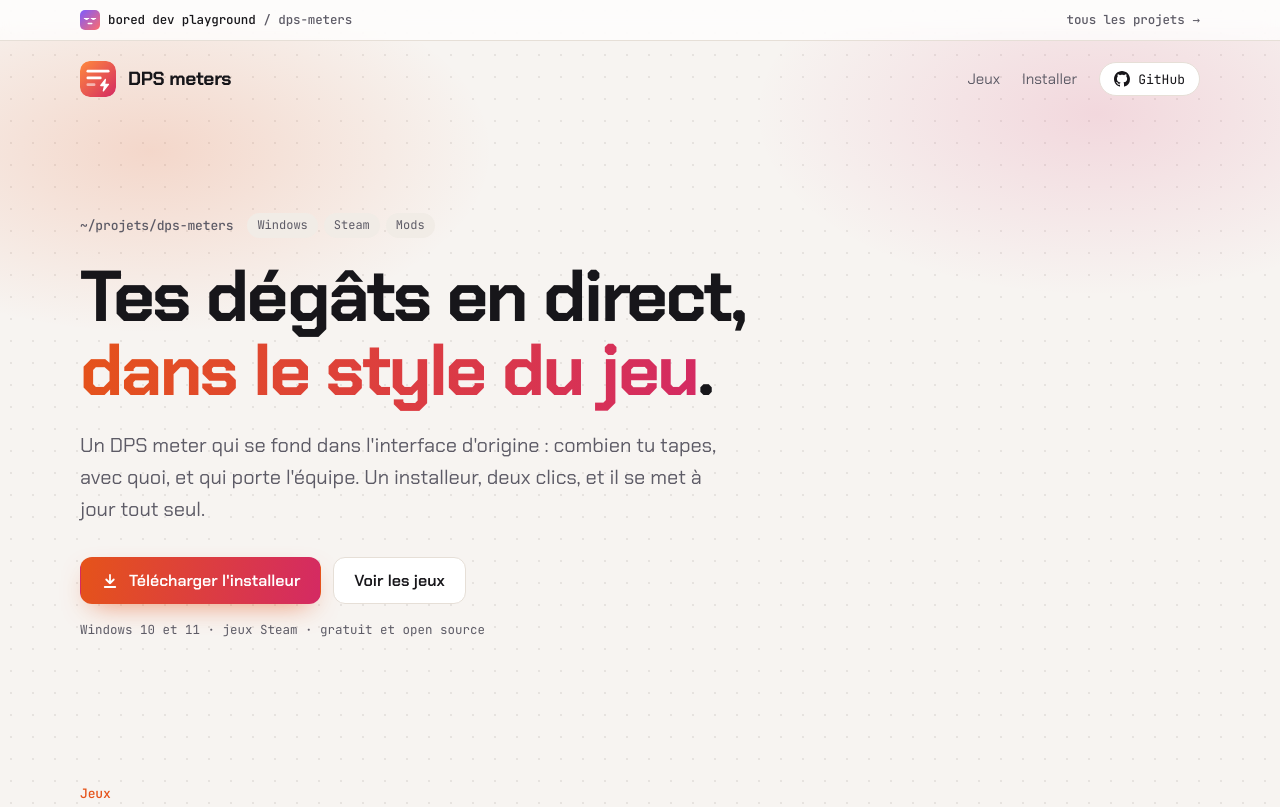
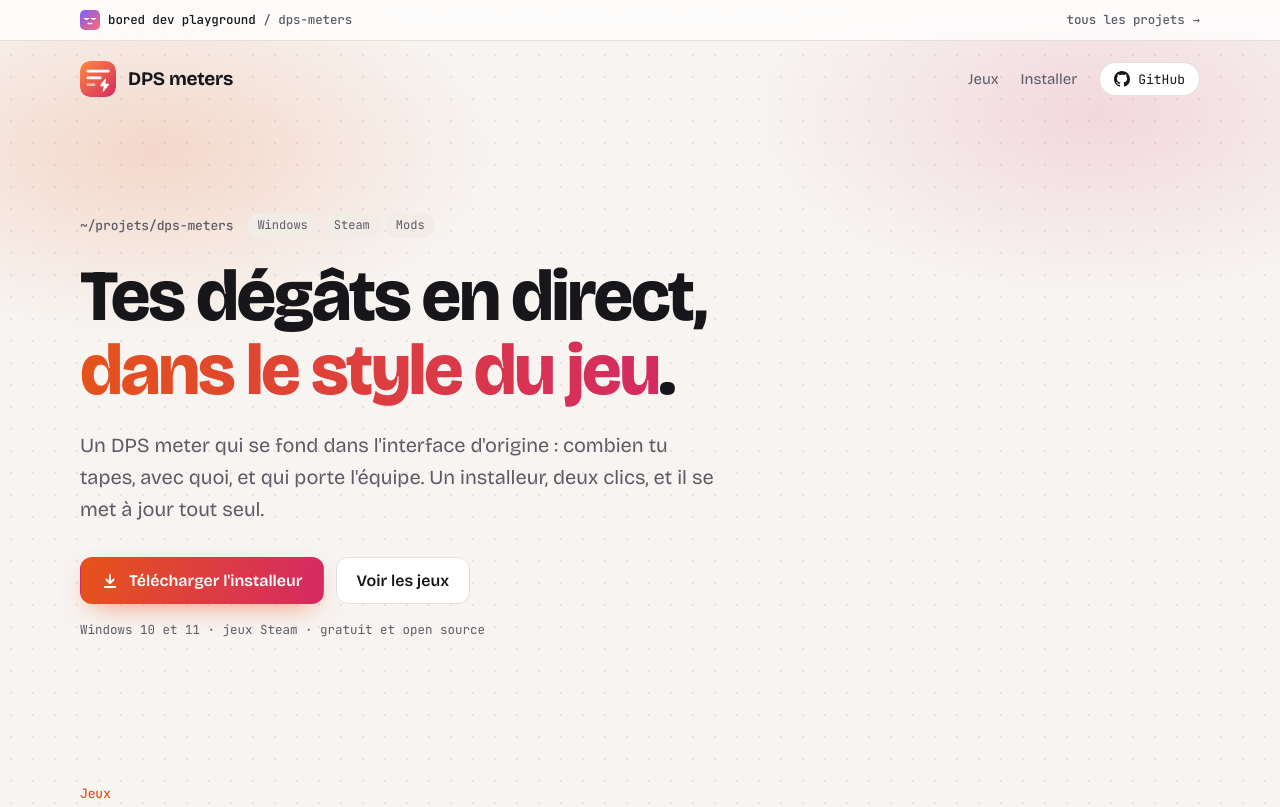
Before and after one commit to Ghermin/dream-dps-meter, a plain HTML site: page docs/index.html in a window 1280 px wide. Shown: the top 807 px of the page. Drawn offline with nearby package versions, Linux system fonts and the light colour scheme.

Commit message:
Page : polices du playground
Bricolage Grotesque + JetBrains Mono comme toutes les pages du playground. Kit synchronisé.

Co-Authored-By: Claude Opus 5.5 <noreply@anthropic.com>

```diff
--- a/docs/index.html
+++ b/docs/index.html
@@ -17,7 +17,7 @@
 <meta property="og:url" content="https://ghermin.github.io/dream-dps-meter/">
 <link rel="preconnect" href="https://fonts.googleapis.com">
 <link rel="preconnect" href="https://fonts.gstatic.com" crossorigin>
-<link href="https://fonts.googleapis.com/css2?family=Chakra+Petch:wght@400;500;600;700&family=JetBrains+Mono:wght@400;500&display=swap" rel="stylesheet">
+<link href="https://fonts.googleapis.com/css2?family=Bricolage+Grotesque:opsz,wdth,wght@12..96,75..100,200..800&family=JetBrains+Mono:wght@400;500;600&display=swap" rel="stylesheet">
 <link rel="stylesheet" href="playground.css">
 <style>
   :root {
@@ -34,7 +34,7 @@
   }
   * { box-sizing: border-box; }
   html { scroll-behavior: smooth; }
-  body { font-family: "Chakra Petch", system-ui, sans-serif; font-size: 16.5px; }
+  body { font-size: 16.5px; }
   a { color: var(--pg-accent); }
   img { max-width: 100%; height: auto; }
 
@@ -77,7 +77,7 @@
   .lightbox img { max-width: 100%; max-height: calc(100vh - 32px); border-radius: 12px; box-shadow: 0 30px 80px -20px rgba(0, 0, 0, .8); }
   .lightbox button {
     position: fixed; top: 14px; right: 14px; width: 44px; height: 44px; border: 0; border-radius: 50%;
-    font: 400 26px/1 system-ui, sans-serif; color: #fff; background: rgba(255, 255, 255, .14); cursor: pointer;
+    font: 400 26px/1 var(--pg-font); color: #fff; background: rgba(255, 255, 255, .14); cursor: pointer;
   }
   .lightbox button:hover, .lightbox button:focus-visible { background: rgba(255, 255, 255, .26); }
   .game figcaption { margin-top: 10px; font: 12.5px/1.5 var(--pg-mono); color: var(--pg-muted); }
--- a/docs/playground.css
+++ b/docs/playground.css
@@ -5,9 +5,14 @@
   (kit/sync.sh la met à jour) pour marcher hors ligne : modifier ici, pas dans les copies.
 
   Règles du kit :
-  - chaque page garde sa police (une seule) et ses couleurs, en redéfinissant
-    --pg-accent / --pg-accent-2 (et si besoin --pg-bg, --pg-surface…) après ce fichier ;
-  - la deuxième police est toujours JetBrains Mono (--pg-mono) : bandeau, kickers, puces ;
+  - deux polices pour tout le playground, pas une de plus : Bricolage Grotesque (--pg-font)
+    pour le texte et les titres, JetBrains Mono (--pg-mono) pour le bandeau, les kickers,
+    les puces et le code. Chaque page les charge avec ce lien :
+    https://fonts.googleapis.com/css2?family=Bricolage+Grotesque:opsz,wdth,wght@12..96,75..100,200..800&family=JetBrains+Mono:wght@400;500;600&display=swap
+  - chaque page a ses couleurs, celles du dégradé de son icône : --pg-accent / --pg-accent-2
+    (le dégradé des boutons), plus des neutres teintés (--pg-bg, --pg-surface…) redéfinis
+    après ce fichier. Pas d'autre couleur décorative ; une couleur d'état seulement si elle
+    porte un sens (erreur, incompatible) ;
   - clair / sombre suit le système, rien à faire de plus.
 
   Bandeau de retour, en tête de <body> :
@@ -46,6 +51,7 @@
   --pg-radius: 16px;
   --pg-radius-sm: 12px;
   --pg-max: 1120px;
+  --pg-font: "Bricolage Grotesque", system-ui, -apple-system, "Segoe UI", sans-serif;
   --pg-mono: "JetBrains Mono", ui-monospace, "Cascadia Mono", Consolas, monospace;
 }
 
@@ -76,6 +82,7 @@
   background-image: radial-gradient(var(--pg-dot) 1px, transparent 1px);
   background-size: 22px 22px;
   color: var(--pg-text);
+  font-family: var(--pg-font);
   line-height: 1.6;
   overflow-x: clip;
   -webkit-font-smoothing: antialiased;
```
